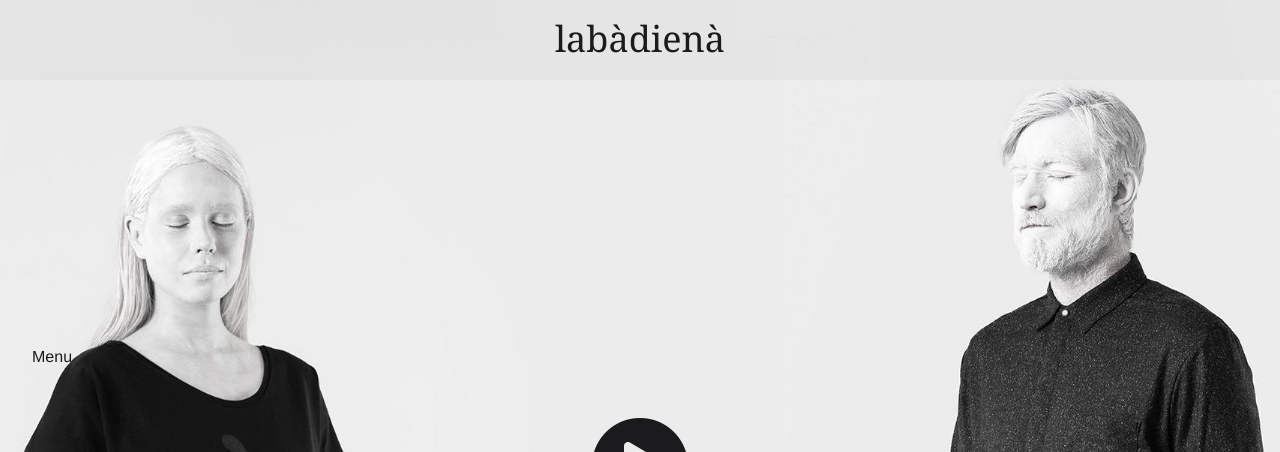
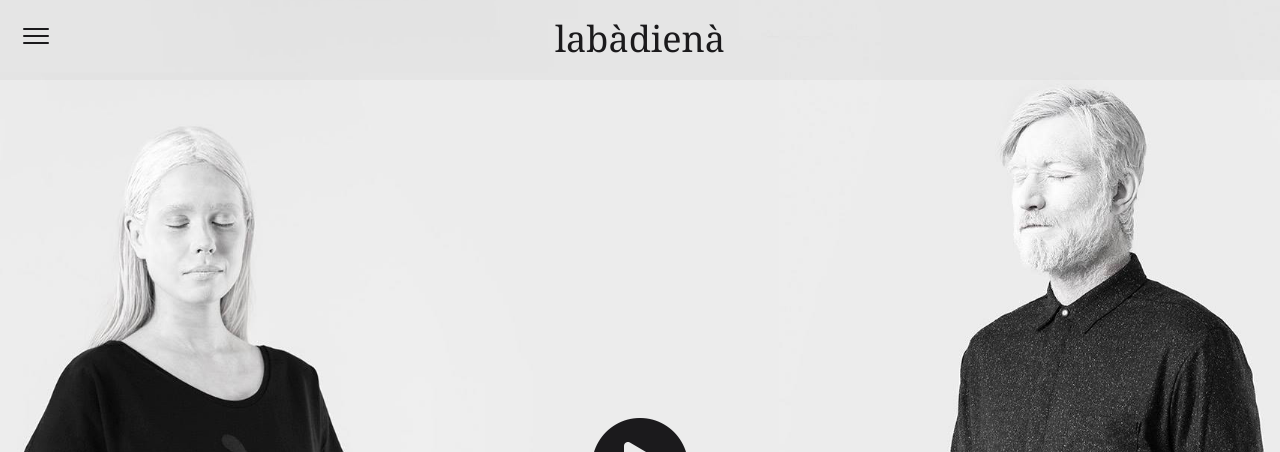
Before and after one commit to arthurleonov/labadiena, a Jekyll site: the page built from index.html, in a window 1280 px wide. Shown: the top 452 px of the page. Built offline with Jekyll 4.4.1, drawn with Linux system fonts in a browser that asks for light colours; nearby versions of some CDN libraries; library files that are not in the unit come from our copies.

Commit message:
menu animation, header, products and lotta stuff

```diff
--- a/_includes/navigation.html
+++ b/_includes/navigation.html
@@ -1,19 +1,3 @@
- <div class="frame">
-        <div class="left">
-            <div class="hamburger-menu">
-                <a class="js-menu">
-                    Menu
-                </a>
-            </div>
-        </div>
-        <div class="right">
-
-        </div>
-        <div class="top">
-            <h1 class="text-center logo">labàdienà</h1>
-        </div>
-</div>
-
 <div class="menu-container">
     <div class="row text-center vertical-center js-menu-items">
         <div class="col-md-3">
@@ -38,11 +22,33 @@
             </h3>
         </div>
         <div class="col-md-3">
-              <h3>
-                <a>
+                <h3>
+                    <a>
                         Stores
-                </a>
-            </h3>
+                    </a>
+                </h3>
         </div>
     </div>
 </div>
+
+ <div class="frame row">
+        <div class="left">
+        </div>
+        <div class="right">
+        </div>
+        <div class="top">
+            <div class="col-xs-3">
+                    <div href="#" class="button js-menu">
+                      <span class="sr">Toggle Navigation</span>
+                      <span class="menu-bar bar1"></span>
+                      <span class="menu-bar bar2"></span>
+                      <span class="menu-bar bar3"></span>
+                    </div>
+            </div>
+            <div class="col-xs-6">
+                <h1 class="text-center logo">labàdienà</h1>
+            </div>
+            <div class="col-xs-3">
+            </div>
+        </div>
+</div>
--- a/_sass/objects/menu.scss
+++ b/_sass/objects/menu.scss
@@ -1,10 +1,160 @@
-.hamburger-menu  {
-    min-height: 80%;  /* Fallback for browsers do NOT support vh unit */
-    min-height: 80vh; /* These two lines are counted as one.      */
+.button {
+    display: block;
+    position: relative;
+    width: 40px;
+    height: 40px;
+    margin-left: 1rem;
+    margin-top: 1rem;
+    padding-top: 12px;
+    transition: all 500ms cubic-bezier(1.000, 0.000, 0.645, 0.650);
+    z-index: 999999999;
+}
 
-    display: flex;
-    align-items: center;
+.sr {
+  position: absolute;
+  width: 1px;
+  height: 1px;
+  padding: 0;
+  margin: -1px;
+  overflow: hidden;
+  clip: rect(0, 0, 0, 0);
+  border: 0;
 }
+
+.menu-bar {
+  display: block;
+  position: relative;
+  background: $color-black;
+  width: 26px;
+  height: 2px;
+  border-radius: 1px;
+  transition: all 300ms;
+  margin: 0 auto;
+}
+
+.bar1 {
+  top: 0;
+  animation: topbar-back 500ms;
+  animation-fill-mode: both;
+  animation-play-state: initial !important;
+}
+
+.bar2 { opacity: 1; }
+
+.bar3 {
+  bottom: 0;
+  animation: bottombar-back 500ms;
+  animation-fill-mode: both;
+  animation-play-state: initial !important;
+}
+
+.menu-bar + .menu-bar {
+  margin-top: 5px;
+}
+
+.toggled .bar1 {
+  top: 25%;
+  animation: topbar-x 500ms;
+  animation-fill-mode: both;
+}
+
+.toggled .bar2 {
+  opacity: 0;
+}
+
+.toggled .bar3 {
+  bottom: 25%;
+  animation: bottombar-x 500ms;
+  animation-fill-mode: both;
+}
+
+.menu-bar-white {
+    background: $color-white;
+}
+
+@keyframes topbar-x {
+  0% {
+    top: 0;
+    -webkit-transform: rotate(0deg);
+  }
+
+  45% {
+    top: 25%;
+    -webkit-transform: rotate(145deg);
+  }
+
+  75% {
+    -webkit-transform: rotate(130deg);
+  }
+
+  100% {
+    -webkit-transform: rotate(135deg);
+  }
+}
+
+@keyframes topbar-back {
+  0% {
+    top: 25%;
+    -webkit-transform: rotate(135deg);
+  }
+
+  45% {
+    -webkit-transform: rotate(-10deg);
+  }
+
+  75% {
+    -webkit-transform: rotate(5deg);
+  }
+
+  100% {
+    top: 0;
+    -webkit-transform: rotate(0);
+  }
+}
+
+@keyframes bottombar-x {
+  0% {
+    bottom: 0;
+    -webkit-transform: rotate(0deg);
+  }
+
+  45% {
+    bottom: 25%;
+    -webkit-transform: rotate(-145deg);
+  }
+
+  75% {
+    -webkit-transform: rotate(-130deg);
+  }
+
+  100% {
+    -webkit-transform: rotate(-135deg);
+  }
+}
+
+@keyframes bottombar-back {
+  0% {
+    bottom: 25%;
+    -webkit-transform: rotate(-135deg);
+  }
+
+  45% {
+    -webkit-transform: rotate(10deg);
+  }
+
+  75% {
+    -webkit-transform: rotate(-5deg);
+  }
+
+  100% {
+    bottom: 0;
+    -webkit-transform: rotate(0);
+  }
+}
+
+
+
+
 .menu-container {
 	z-index: 5;
     position: fixed;
--- a/css/main.scss
+++ b/css/main.scss
@@ -10,10 +10,10 @@
         "objects/text",
         "objects/buttons",
         "objects/container",
-        "objects/jumbotron",
-     	"objects/menu",
      	"objects/frame",
      	"objects/content_layout",
      	"objects/about",
-        "objects/product-view"
+        "objects/product-view",
+        "objects/menu",
+        "objects/jumbotron"
 ;
--- a/js/main.js
+++ b/js/main.js
@@ -24,23 +24,31 @@ var menu = function() {
 
     	// container animation
 		tl.from(defaults.menuContainer, 1, {
-		    x: '-1000',
-		    autoAlpha: 0,
+		    y: '-500',
+        autoAlpha: 0,
 		    force3D: true,
 		    ease: Power3.easeOut
-		  })
+		  });
 		  // text animation
 
 		tl.from(defaults.menuItems, 0.6, {
-		  x: '-600',
+		  y: '-200',
 		  autoAlpha: 0,
 		  force3D: true,
 		  ease: Expo.easeOut
-		}, '-=0.3');
+		}, '-=0.7');
 
 		// toggle animation
     	$(defaults.menu).on('click', function(){
-  			tl.reversed() ? tl.play():tl.reverse();
+
+          $(this).delay(200).queue(function(){
+            $(this).find('.menu-bar').toggleClass('menu-bar-white');
+            $(this).dequeue();
+          });
+
+          $(this).toggleClass('toggled');
+
+  			tl.reversed() ? tl.play():tl.reverse(); // gsap animation play and reverse
     	});
     },
     productHover: function() {
```
Also changed, not shown: 6 other files.
